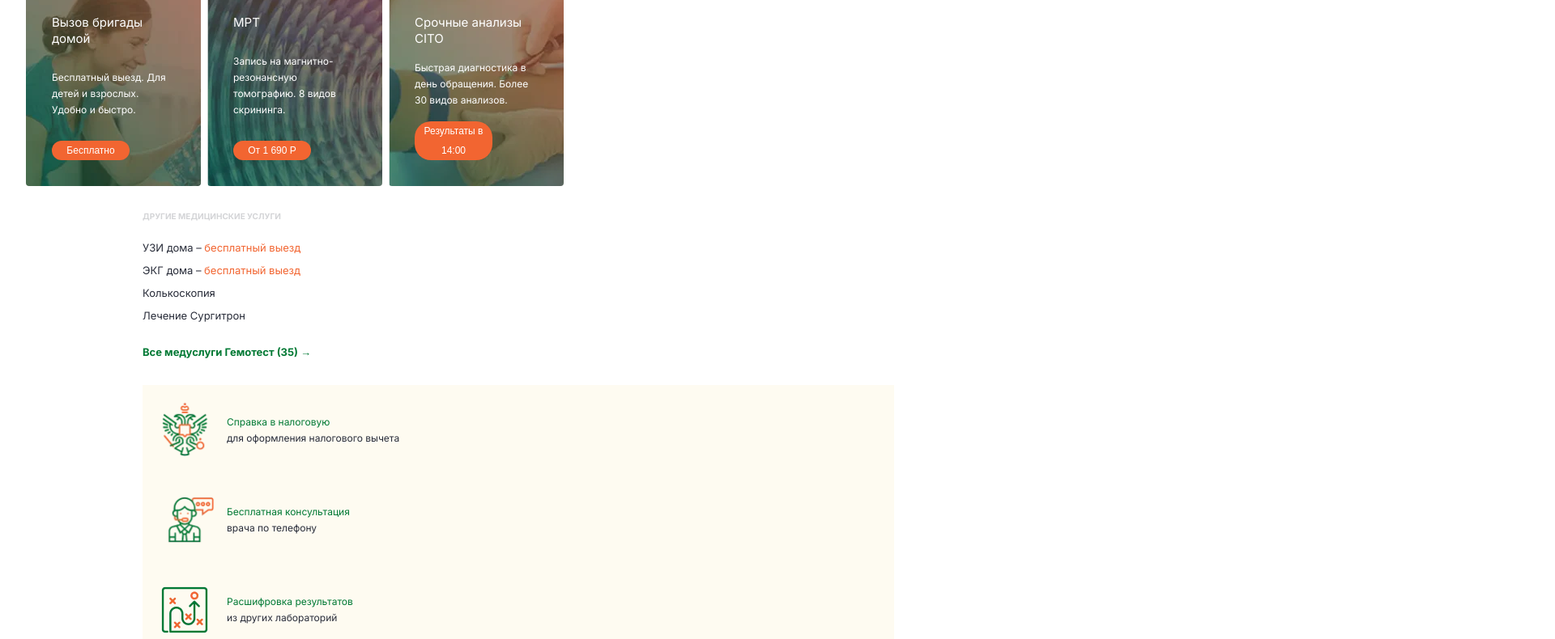
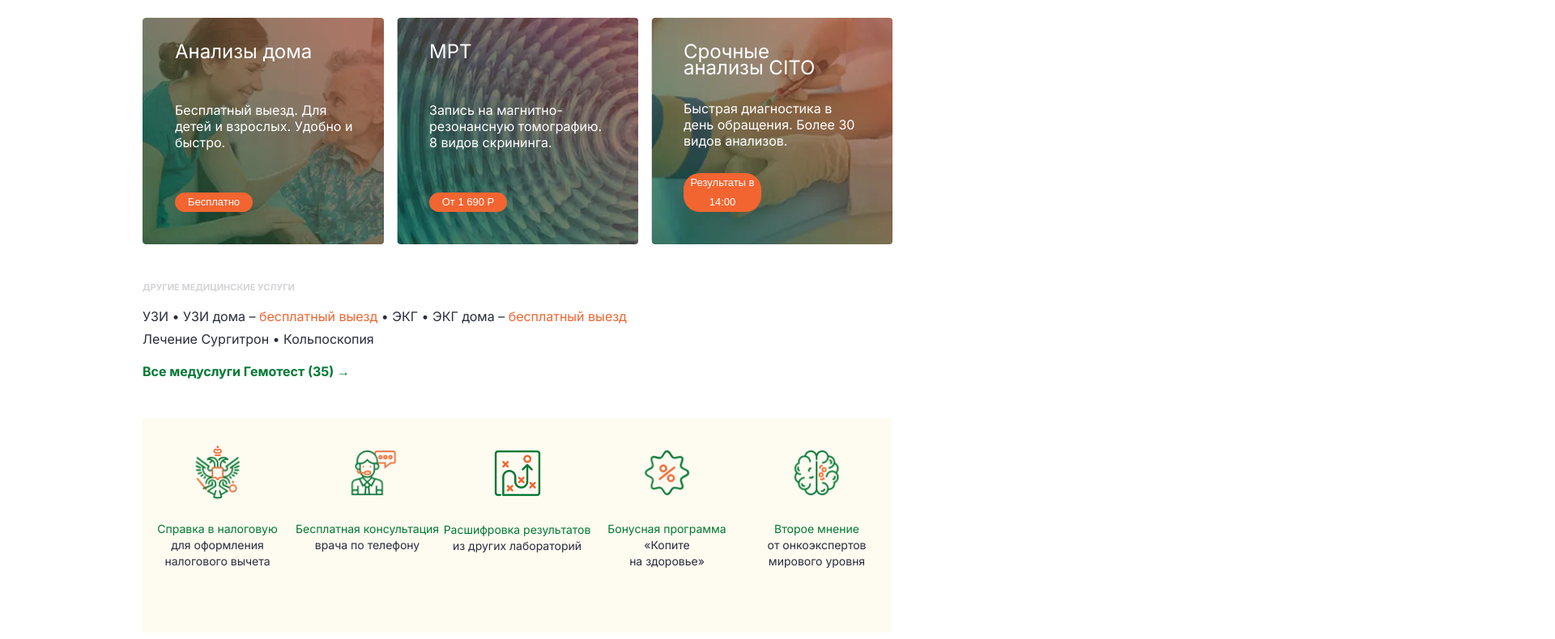
Before and after one commit to FoxyRaspberry/Gemotest-test-task, a plain HTML site: page index.html in a window 1280 px wide. Shown: the part 86-876 px from the top of the page at 81% size, 1920 px wide, since content can reach past the window. Drawn offline with Linux system fonts and the light colour scheme.

Commit message:
feat: add adaptability to blocks

```diff
--- a/index.html
+++ b/index.html
@@ -15,11 +15,11 @@
 </head>
 <body>
   <section class="medical-services">
-    <div class="wrapper" style="width: 2000px;">
+    <div class="wrapper">
       <h1 class="medical-services__title">Медицинские услуги</h1>
       <div class="medical-services__service-card-container">
         <div class="medical-services__service-card" id="medical-services__service-card--1">
-          <h3 class="medical-services__service-card-title">Вызов бригады домой</h3>
+          <h3 class="medical-services__service-card-title">Анализы дома</h3>
           <p class="medical-services__service-card-description">Бесплатный выезд. Для детей и взрослых. Удобно и быстро.</p>
           <button class="medical-services__service-card-button">Бесплатно</button>
         </div>
@@ -31,7 +31,7 @@
         </div>
 
         <div class="medical-services__service-card" id="medical-services__service-card--3">
-          <h3 class="medical-services__service-card-title">Срочные анализы CITO</h3>
+          <h3 class="medical-services__service-card-title">Срочные анализы&nbsp;CITO</h3>
           <p class="medical-services__service-card-description">Быстрая диагностика в день обращения. Более 30 видов анализов.</p>
           <button class="medical-services__service-card-button">Результаты в 14:00</button>
         </div>
@@ -42,6 +42,12 @@
   <section class="other-medical-services">
     <div class="wrapper">
       <h2 class="other-medical-services__title">ДРУГИЕ МЕДИЦИНСКИЕ УСЛУГИ</h2>
+      <div class="other-medical-services__service-list--desktop">
+        <p class="other-medical-services__service-item">
+          УЗИ   •   УЗИ дома – <span class="other-medical-services__service-item--span-color">бесплатный выезд</span>   •   ЭКГ   •   ЭКГ дома – <span class="other-medical-services__service-item--span-color">бесплатный выезд</span>
+          Лечение&nbsp;Сургитрон&nbsp;•&nbsp;Кольпоскопия
+        </p>
+      </div>
       <ul class="other-medical-services__service-list">
         <li class="other-medical-services__service-item">УЗИ дома – <span class="other-medical-services__service-item--span-color">бесплатный выезд</span></li>
         <li class="other-medical-services__service-item">ЭКГ дома – <span class="other-medical-services__service-item--span-color">бесплатный выезд</span></li>
@@ -54,6 +60,7 @@
 
   <section class="additional-services">
     <div class="wrapper">
+      <div class="additional-services__service-card-container">
         <div class="additional-services__service-card">
           <img src="images/fns.webp" loading="lazy" alt="Описание услуги 1" class="additional-services__service-image">
           <div class="additional-services__service-text">
@@ -94,6 +101,7 @@
           </div>
         </div>
       </div>
+    </div>
   </section>
 
 </body>
--- a/style.css
+++ b/style.css
@@ -14,7 +14,7 @@ body {
   width: 256px;
 }
 
-@media (width >= 1024px) {
+@media (width >=1024px) {
   .wrapper {
     width: 928px;
   }
@@ -32,9 +32,18 @@ body {
   color: #292D3A;
 }
 
+/* .medical-services__service-card-container {
+  width: 696px;
+  display: flex;
+  overflow-x: hidden;
+  gap: 8px;
+} */
+
 .medical-services__service-card-container {
   display: flex;
-  overflow-x: hidden;
+  overflow: hidden;
+  /* width: 100%; */
+  width: 696px;
   gap: 8px;
 }
 
@@ -44,13 +53,23 @@ body {
   width: 216px;
   height: 240px;
   display: flex;
+  /* flex: 0 0 70%;
+  transition: transform 0.5s ease; */
+
   flex-direction: column;
   justify-content: space-between;
 }
 
+/* .medical-services__service-card:nth-child(2) {
+    flex: 0 0 30%;
+  }
+
+  .medical-services__service-card:nth-child(3) {
+    display: none;
+  } */
+
 #medical-services__service-card--1 {
   background-image: url(./images/Rectangle3.3.webp);
-  margin-left: 32px;
 }
 
 #medical-services__service-card--2 {
@@ -88,8 +107,44 @@ body {
   max-width: 96px;
 }
 
-@media screen {
+@media (width >=1024px) {
+  .medical-services {
+    padding: 40px 0 24px 0;
+  }
 
+  .medical-services__title {
+    padding-bottom: 44px;
+    font-size: 30px;
+  }
+
+  .medical-services__service-card-container {
+    overflow: auto;
+    width: 100%;
+    gap: 16px;
+  }
+
+  .medical-services__service-card {
+    padding: 32px 35px 40px 40px;
+    width: 298px;
+    height: 280px;
+    /* flex: 0 0 70%;
+    transition: transform 0.5s ease; */
+
+    flex-direction: column;
+    justify-content: space-between;
+  }
+
+  .medical-services__service-card-title {
+    font-size: 24px;
+  }
+
+  .medical-services__service-card-description {
+    font-size: 16px;
+  }
+
+  .medical-services__service-card-button {
+    font-size: 13px;
+  }
 }
 
 .other-medical-services {
@@ -103,6 +158,10 @@ body {
   color: #292D3A;
   opacity: 0.2;
   padding-bottom: 20px;
+}
+
+.other-medical-services__service-list--desktop {
+    display: none;
   }
 
 .other-medical-services__service-list {
@@ -132,12 +191,46 @@ body {
   text-decoration: none;
 }
 
-@media screen {
+@media (width >=1024px) {
+  .other-medical-services {
+    padding: 24px 0;
+  }
 
+  .other-medical-services__title {
+    font-size: 11px;
+    padding-bottom: 16px;
+  }
+
+  .other-medical-services__service-list--desktop {
+    display: block;
+    width: 642px;
+    padding-bottom: 16px;
+  }
+
+  .other-medical-services__service-list {
+    display: none;
+  }
+
+  .other-medical-services__service-item {
+    font-size: 16px;
+  }
+
+  .other-medical-services__service-item--span-color {
+    font-size: 16px;
+  }
+
+  .other-medical-services__link {
+    font-size: 16px;
+  }
 }
 
 .additional-services {
   padding: 16px 0 32px 0;
+}
+
+.additional-services__service-card-container {
+    display: flex;
+    flex-direction: column;
 }
 
 .additional-services__service-card {
@@ -171,3 +264,41 @@ body {
   line-height: 20px;
   color: #292D3A;
 }
+
+@media (width >=1024px) {
+  .additional-services {
+    padding: 24px 0 48px 0;
+  }
+
+  .additional-services__service-card-container {
+    flex-direction: row;
+  }
+
+  .additional-services__service-card {
+    flex-direction: column;
+    padding: 28px 0 40px;
+    gap: 20px;
+    width: 185px;
+    height: 265px;
+  }
+
+  .additional-services__service-image {
+    display: block;
+    max-width: 80px;
+  }
+
+  .additional-services__service-text {
+    display: flex;
+    flex-direction: column;
+  }
+
+  .additional-services__service-title {
+    font-size: 14px;
+    text-align: center;
+  }
+
+  .additional-services__service-description {
+    font-size: 14px;
+    text-align: center;
+  }
+}
```
Lines whose indentation alone changed are shown as unchanged.
